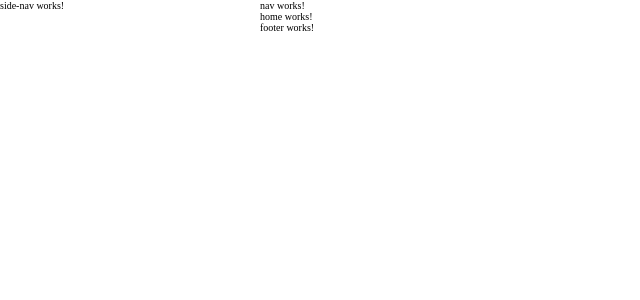
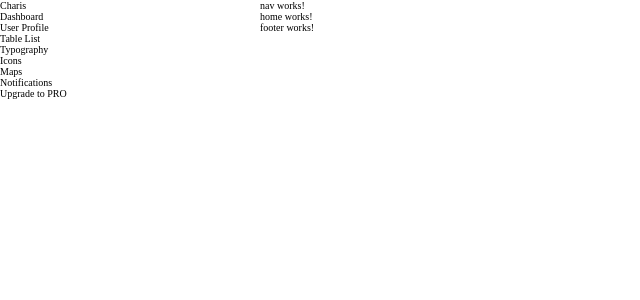
Before and after one commit to onwuvic/angular-admin-dashboard, an Angular app: page /dashboard in a window 1280 px wide. Shown: the top 300 px of the page, without its empty margins (0-640 px from the left). Built offline with nearby package versions, Linux system fonts and the light colour scheme.

Commit message:
add side nav content

```diff
--- a/src/app/shared/shared.module.ts
+++ b/src/app/shared/shared.module.ts
@@ -1,5 +1,6 @@
 import { NgModule } from '@angular/core';
 import { CommonModule } from '@angular/common';
+import { RouterModule } from '@angular/router';
 
 import { NavComponent } from './nav/nav.component';
 import { SideNavComponent } from './side-nav/side-nav.component';
@@ -12,7 +13,8 @@ import { FooterComponent } from './footer/footer.component';
     FooterComponent
   ],
   imports: [
-    CommonModule
+    CommonModule,
+    RouterModule
   ],
   exports: [
     SideNavComponent,
--- a/src/app/shared/side-nav/side-nav.component.html
+++ b/src/app/shared/side-nav/side-nav.component.html
@@ -1 +1,15 @@
-<p>side-nav works!</p>
+<div class="sidebar-wrapper">
+  <div class="logo">
+    <a [routerLink]="['dashboard']" class="simple-text">
+      Charis
+    </a>
+  </div>
+
+  <ul class="nav">
+    <li *ngFor="let menuItem of menuItems">
+      <a [routerLink]="[menuItem.path]" routerLinkActive="router-link-active">
+        <p>{{ menuItem.title }}</p>
+      </a>
+    </li>
+  </ul>
+</div>
--- a/src/app/shared/side-nav/side-nav.component.ts
+++ b/src/app/shared/side-nav/side-nav.component.ts
@@ -8,10 +8,12 @@ import { ROUTES } from '../models';
   styleUrls: ['./side-nav.component.scss']
 })
 export class SideNavComponent implements OnInit {
+  menuItems: any[];
 
   constructor() { }
 
   ngOnInit(): void {
+    this.menuItems = ROUTES.filter(menuItem => menuItem);
   }
 
 }
```
Also changed, not shown: src/app/shared/models/index.ts (+7 -7 lines).
